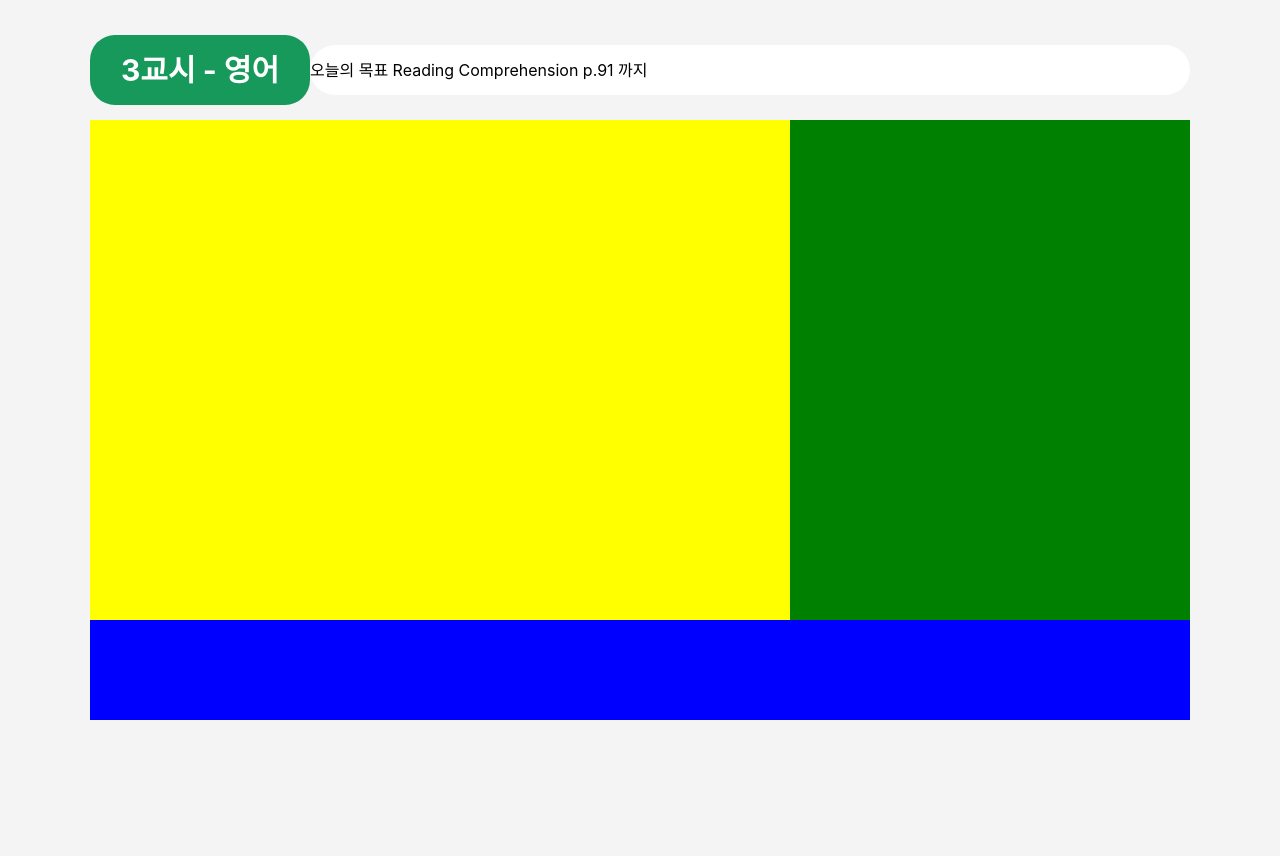
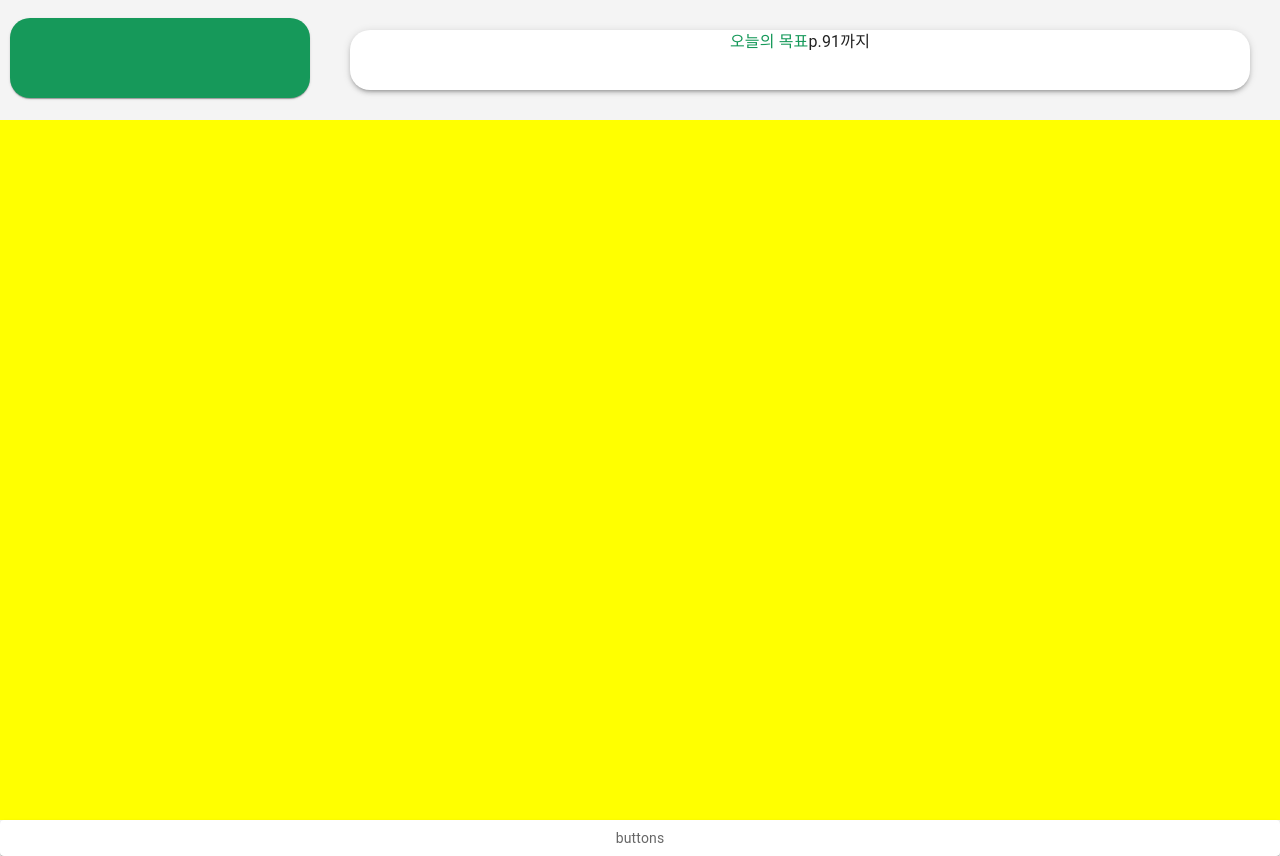
Before and after one commit to pch8349/Teras, a React (Create React App) app in the folder client/: page /classroom in a window 1280 px wide. Before the commit the page ends 800 px from the top, so only its background shows below. Built offline with nearby package versions, Linux system fonts and the light colour scheme.

Commit message:
[FE] classroom css update

```diff
--- a/client/src/App.js
+++ b/client/src/App.js
@@ -4,7 +4,7 @@ import { BrowserRouter as Router, Routes, Route } from "react-router-dom";
 import Home from "./pages/Home/index";
 import LoginForm from "./pages/Login/index";
 import RouteGuard from "./pages/RouteGuard";
-import Classroom from "./pages/Classroom/index";
+import Classroom from "./pages/Classroom/index2";
 
 function App() {
   const [user, setUser] = useState();
--- a/client/src/pages/Classroom/classroom.css
+++ b/client/src/pages/Classroom/classroom.css
@@ -58,9 +58,6 @@
 
 .goalBox {
   flex: 8 1 0;
-  background-color: white;
-  border-radius: 25px;
-  height: 50px;
-  width: 500px;
-  line-height: 50px;
+  display: flex;
+  justify-content: center;
 }
--- a/client/src/pages/Classroom/index.js
+++ b/client/src/pages/Classroom/index.js
@@ -1,16 +1,41 @@
-import React, { useState } from "react";
+import React, { useEffect, useState } from "react";
+import { Paper, Grid, Typography } from "@mui/material";
 import "./classroom.css";
 
 function Classroom() {
-  const [subject, setSubject] = useState("3교시 - 영어");
+  const [subject, setSubject] = useState();
 
+  useEffect(() => {
+    setSubject("3교시 - 영어");
+  }, []);
   return (
     <div className="classroomFelxContainer">
       <div className="classroomGridContainer">
         <div className="header">
-          <div className="subjectBox">3교시 - 영어</div>
+          <div className="subjectBox">{subject}</div>
           <div className="goalBox">
-            <div>오늘의 목표 Reading Comprehension p.91 까지</div>
+            <Paper
+              sx={{
+                width: 700,
+                height: 60,
+                borderRadius: 5,
+              }}
+              elevation={3}
+            >
+              <Grid
+                container
+                spacing={2}
+                justifyContent="flex-start"
+                alignItems="center"
+              >
+                <Grid item>
+                  <Typography color="#16995A">오늘의 목표</Typography>
+                </Grid>
+                <Grid item>
+                  <Typography>p.91까지</Typography>
+                </Grid>
+              </Grid>
+            </Paper>
           </div>
         </div>
         <div className="videoContainer"></div>
--- /dev/null
+++ b/client/src/pages/Classroom/index2.js
@@ -0,0 +1,84 @@
+import React, { useEffect, useState } from "react";
+import { Paper, Grid, Typography, Box } from "@mui/material";
+import { styled } from "@mui/material/styles";
+
+function Classroom() {
+  const [subject, setSubject] = useState();
+  const [goal, setGoal] = useState();
+
+  useEffect(() => {
+    setSubject("3교시 - 영어");
+    setGoal("p.91까지");
+  }, []);
+
+  const Item = styled(Paper)(({ theme }) => ({
+    backgroundColor: theme.palette.mode === "dark" ? "#1A2027" : "#fff",
+    ...theme.typography.body2,
+    padding: theme.spacing(1),
+    textAlign: "center",
+    color: theme.palette.text.secondary,
+  }));
+
+  return (
+    <Grid container direction="column">
+      <Grid
+        item
+        sx={{ height: 120 }}
+        container
+        justifyContent="space-around"
+        alignItems="center"
+      >
+        <Grid item sx={{ textAlign: "center" }} xs={3}>
+          <Paper
+            sx={{
+              width: 300,
+              height: 80,
+              borderRadius: 5,
+              backgroundColor: "#16995A",
+              textAlign: "center",
+              display: "inline-block",
+            }}
+          ></Paper>
+        </Grid>
+        <Grid item sx={{ textAlign: "center" }} xs={9}>
+          <Paper
+            sx={{
+              width: 900,
+              height: 60,
+              borderRadius: 5,
+              textAlign: "center",
+              display: "inline-block",
+            }}
+            elevation={3}
+          >
+            <Typography
+              sx={{
+                display: "inline-block",
+                color: "#16995A",
+              }}
+              varient=""
+            >
+              오늘의 목표
+            </Typography>
+            <Typography sx={{ display: "inline-block" }} varient="">
+              {goal}
+            </Typography>
+          </Paper>
+        </Grid>
+      </Grid>
+      <Grid item>
+        <Box
+          sx={{
+            height: 700,
+            backgroundColor: "yellow",
+          }}
+        ></Box>
+      </Grid>
+      <Grid item>
+        <Item>buttons</Item>
+      </Grid>
+    </Grid>
+  );
+}
+
+export default Classroom;
```
Also changed, not shown: 1 other file (tests, documents, lock files or other folders).
